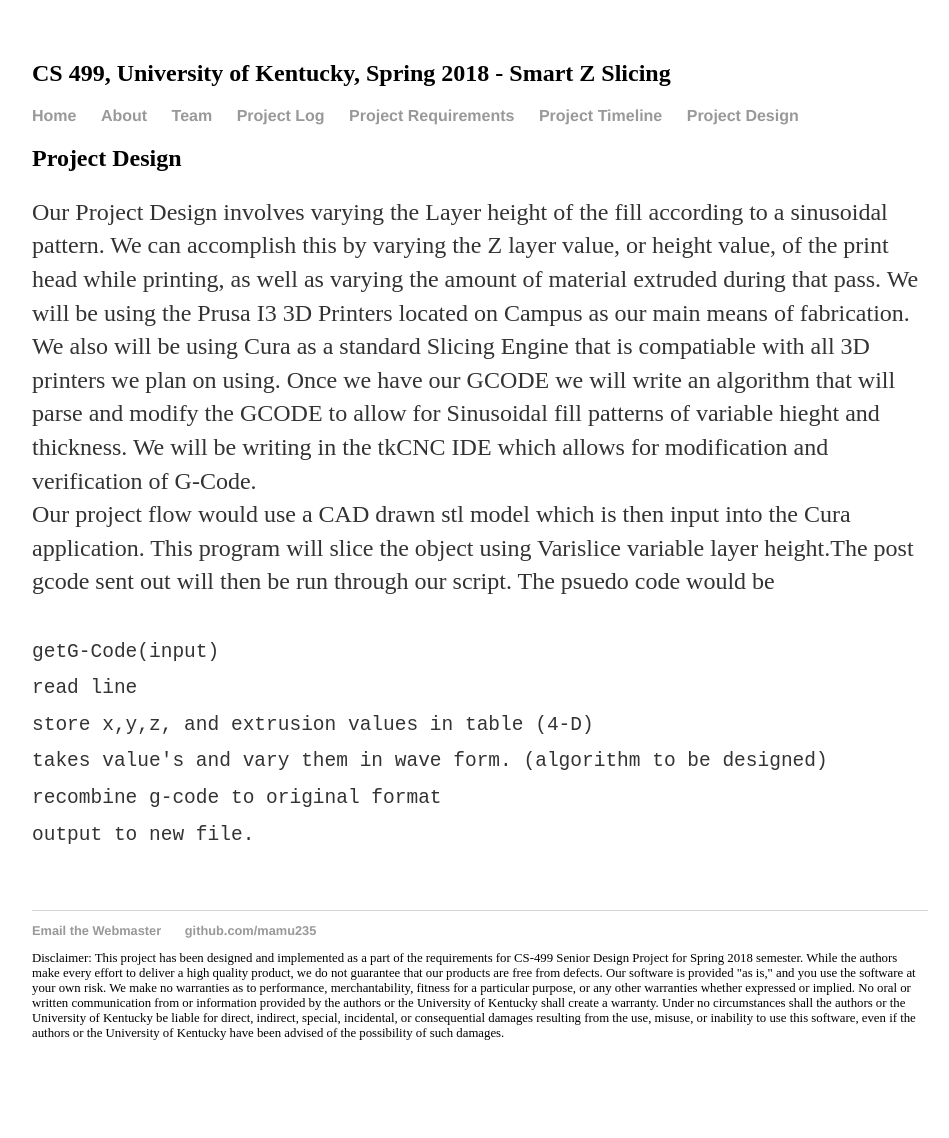
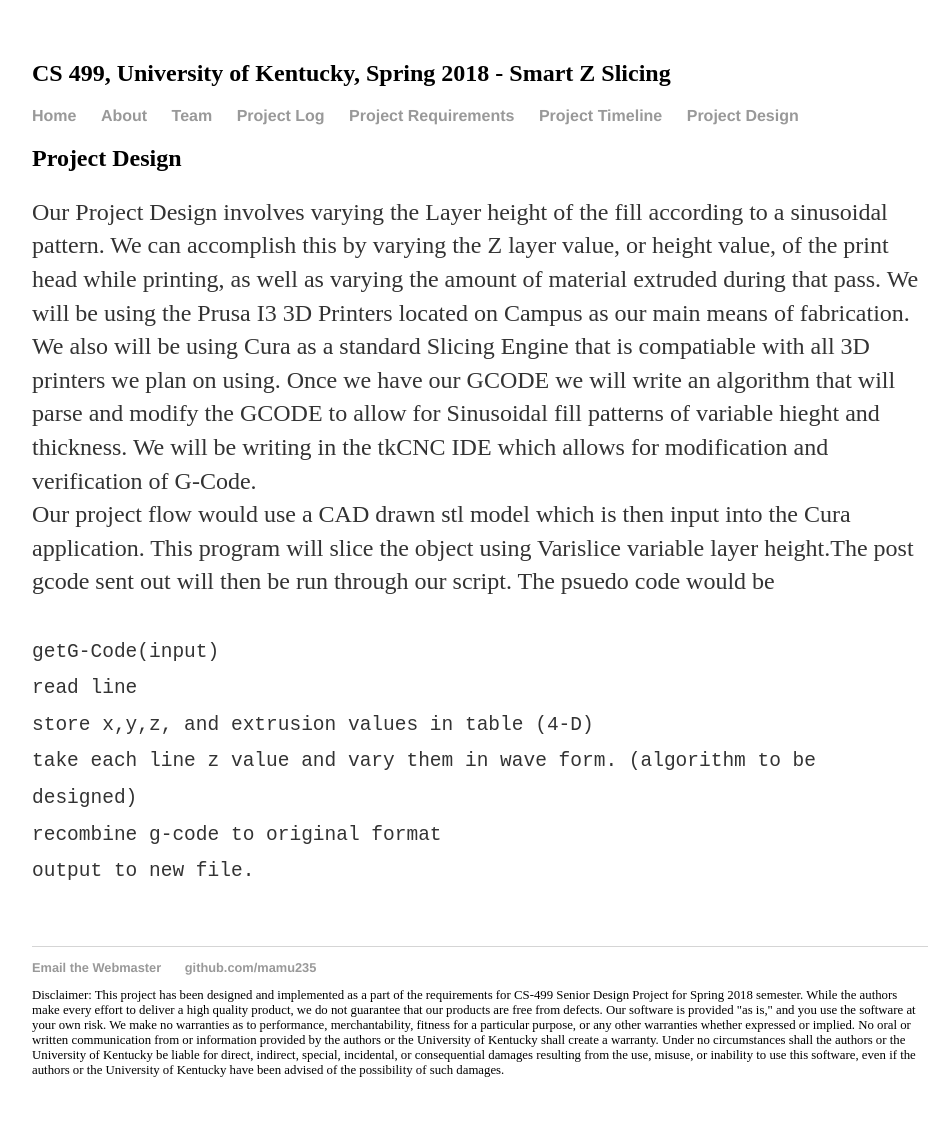
Before and after one commit to mamu235/CS-499-smart-slicing, a Jekyll site: the page built from design.html, in a window 1280 px wide. Shown: the whole page, without its empty margins (160-1109 px from the left). Built offline with Jekyll 4.4.1, drawn with Linux system fonts in a browser that asks for light colours; before the commit the page ends 1101 px from its top, so only the background shows below that.

Commit message:
Update design.html

```diff
--- a/design.html
+++ b/design.html
@@ -20,7 +20,7 @@ We will be writing in the tkCNC IDE which allows for modification and verificati
   getG-Code(input)<br>
     read line<br>
     store x,y,z, and extrusion values in table (4-D)<br>
-    takes value's and vary them in wave form. (algorithm to be designed)<br>
+    take each line z value and vary them in wave form. (algorithm to be designed)<br>
     recombine g-code to original format<br>
     output to new file.<br>
 </code>
```
